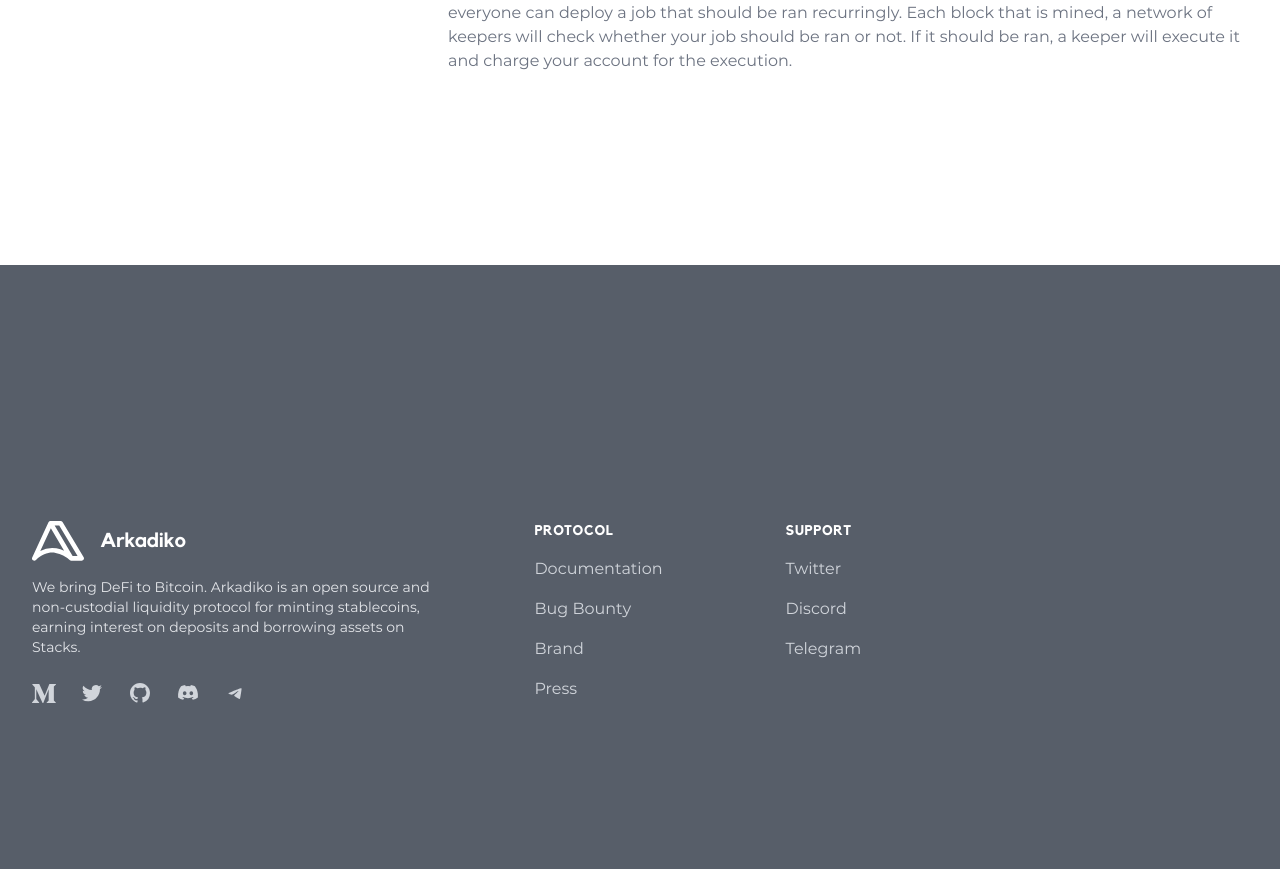
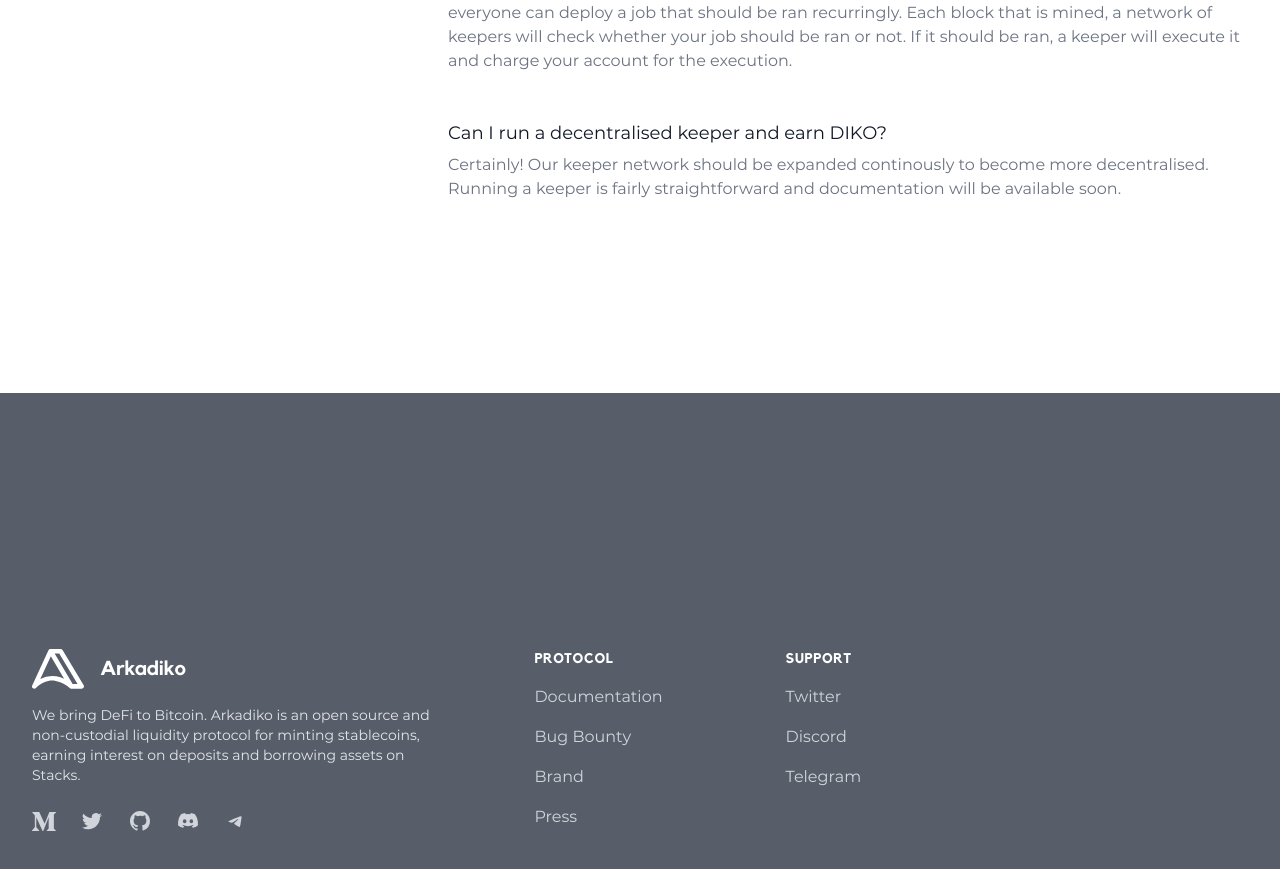
Before and after one commit to arkadiko-dao/keepers-landing, a Next.js app: page / in a window 1280 px wide. Shown: the part 3106-3975 px from the top of the page. Built offline with nearby package versions, Linux system fonts and the light colour scheme.

Commit message:
tweak: add running keeper question to FAQ

```diff
--- a/components/faq.js
+++ b/components/faq.js
@@ -14,6 +14,10 @@ const faqs = [
   {
     question: "How do Keepers work?",
     answer: "You can read full documentation on <a class='underline' target='_blank' rel='noopener noreferrer' href='https://docs.arkadiko.finance/keepers/introduction'>https://docs.arkadiko.finance/keepers/introduction</a> but in short everyone can deploy a job that should be ran recurringly. Each block that is mined, a network of keepers will check whether your job should be ran or not. If it should be ran, a keeper will execute it and charge your account for the execution."
+  },
+  {
+    question: "Can I run a decentralised keeper and earn DIKO?",
+    answer: "Certainly! Our keeper network should be expanded continously to become more decentralised. Running a keeper is fairly straightforward and documentation will be available soon."
   }
 ]
 
```
